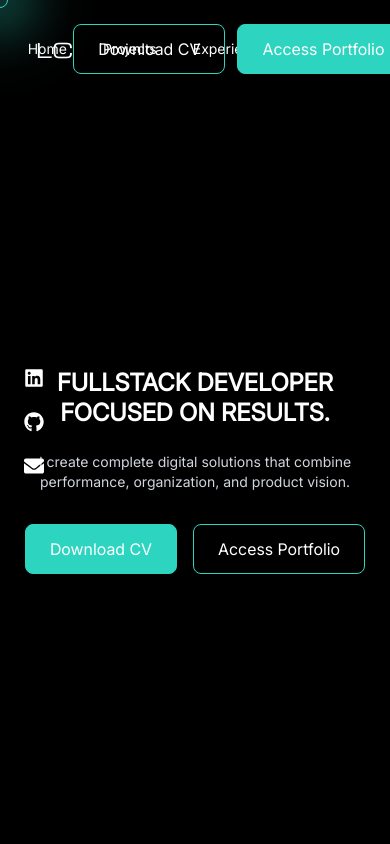
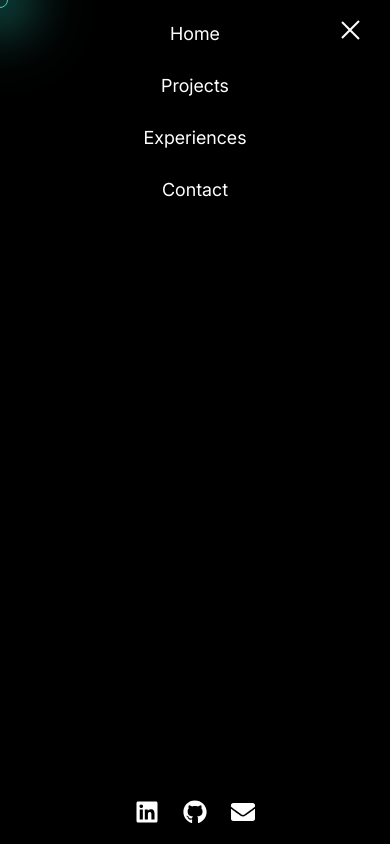
Before and after one commit to lucascarmon4/portfolio-lucascarmona, a React (Vite) app: page / in a window 390 px wide. Shown: the top 844 px of the page. Built offline with nearby package versions, Linux system fonts and the light colour scheme.

Commit message:
menu mobile

```diff
--- a/src/components/Header.tsx
+++ b/src/components/Header.tsx
@@ -2,36 +2,40 @@ import { useEffect, useState } from "react";
 import { useTranslation } from "react-i18next";
 import Button from "./Button";
 import { Link } from "react-scroll";
+import { FaLinkedin, FaGithub, FaEnvelope } from "react-icons/fa";
 
 function Header() {
     const { t } = useTranslation();
-    const navLinksStyle = "hover-underline";
-
     const [isScrolled, setIsScrolled] = useState(false);
+    const [isMobileMenuOpen, setIsMobileMenuOpen] = useState(true);
 
     useEffect(() => {
         const handleScroll = () => {
             setIsScrolled(window.scrollY > 30);
         };
-
         window.addEventListener("scroll", handleScroll);
         return () => window.removeEventListener("scroll", handleScroll);
     }, []);
 
-    const [curLang, _] = useState<"pt" | "en">("pt");
+    const navLinks = [
+        { to: "top", label: t("header.nav.home"), offset: -window.innerHeight },
+        { to: "projects", label: t("header.nav.projects"), offset: -100 },
+        { to: "experiences", label: t("header.nav.experiences"), offset: -100 },
+        { to: "contact", label: t("header.nav.contact"), offset: -20 },
+    ];
+
+    const navLinksStyle = "hover-underline";
 
     return (
         <>
             <div id="top" />
             <header
-                id="header"
-                className={`bg-black text-white w-full fixed top-0 left-0 z-50 transition-all duration-300 ${
+                className={`bg-black font-['Inter400'] text-white fixed top-0 left-0 w-full z-50 transition-all duration-300 ${
                     isScrolled ? "h-[72px] py-4" : "h-[98px] py-6"
                 }`}
             >
-                <div className="max-w-10xl mx-auto px-9 relative flex items-center justify-between transition-all duration-300">
-                    {/* Logo à esquerda */}
-                    <div className="flex-shrink-0">
+                <div className="max-w-7xl mx-auto px-6 flex items-center justify-between">
+                    {/* Logo */}
                     <h1
                         className={`font-['Michroma'] transition-all duration-300 ${
                             isScrolled
@@ -41,71 +45,106 @@ function Header() {
                     >
                         LC
                     </h1>
+
+                    {/* Ícone Hamburguer */}
+                    <div
+                        className="sm:hidden flex flex-col gap-[6px] cursor-pointer z-50"
+                        onClick={() => setIsMobileMenuOpen(!isMobileMenuOpen)}
+                    >
+                        <div
+                            className={`w-6 h-[2px] bg-white transition-all origin-left ${
+                                isMobileMenuOpen
+                                    ? "rotate-45 -translate-y-2"
+                                    : ""
+                            }`}
+                        ></div>
+                        <div
+                            className={`w-6 h-[2px] bg-white transition-all ${
+                                isMobileMenuOpen ? "opacity-0" : ""
+                            }`}
+                        ></div>
+                        <div
+                            className={`w-6 h-[2px] bg-white transition-all origin-left ${
+                                isMobileMenuOpen
+                                    ? "-rotate-45 -translate-y-2"
+                                    : ""
+                            }`}
+                        ></div>
                     </div>
 
-                    {/* Navbar centralizada absolutamente */}
-                    <nav className="font-['Inter400'] absolute left-1/2 top-1/2 -translate-x-1/2 -translate-y-1/2">
+                    {/* Navbar Desktop */}
+                    <nav className="hidden sm:block absolute left-1/2 top-1/2 -translate-x-1/2 -translate-y-1/2 font-['Inter400']">
                         <ul className="flex gap-x-9 text-sm sm:text-base">
-                            <li>
+                            {navLinks.map(({ to, label, offset }) => (
+                                <li key={to}>
                                     <Link
-                                    to="top"
+                                        to={to}
                                         className={navLinksStyle}
                                         duration={500}
                                         smooth
-                                    offset={-window.innerHeight}
+                                        offset={offset}
                                     >
-                                    {t("header.nav.home")}
+                                        {label}
                                     </Link>
                                 </li>
-                            <li>
-                                <Link
-                                    to="projects"
-                                    className={navLinksStyle}
-                                    duration={500}
-                                    smooth
-                                    offset={-100}
-                                >
-                                    {t("header.nav.projects")}
-                                </Link>
-                            </li>
-                            <li>
-                                <Link
-                                    to="experiences"
-                                    className={navLinksStyle}
-                                    duration={500}
-                                    smooth
-                                    offset={-100}
-                                >
-                                    {t("header.nav.experiences")}
-                                </Link>
-                            </li>
-                            <li>
-                                <Link
-                                    to="contact"
-                                    className={navLinksStyle}
-                                    duration={500}
-                                    smooth
-                                    offset={-20}
-                                >
-                                    {t("header.nav.contact")}
-                                </Link>
-                            </li>
+                            ))}
                         </ul>
                     </nav>
 
-                    {/* Botões à direita */}
-                    <div className="flex gap-3 flex-shrink-0">
+                    {/* Botões Desktop */}
+                    <div className="hidden sm:flex gap-3">
                         <Button type="secondary">
-                            <a
-                                href={`/cv/lucascarmona-${curLang}.pdf`}
-                                download
-                            >
+                            <a href="/cv/lucascarmona-pt.pdf" download>
                                 {t("header.button2")}
                             </a>
                         </Button>
                         <Button type="primary">{t("header.button1")}</Button>
                     </div>
                 </div>
+
+                {/* Menu Mobile */}
+                <nav
+                    className={`p-5 fixed top-0 left-0 w-full h-screen bg-black flex flex-col items-center justify-between gap-10 transition-transform duration-300 ${
+                        isMobileMenuOpen ? "translate-x-0" : "-translate-x-full"
+                    } sm:hidden`}
+                >
+                    <ul className="text-lg space-y-6 text-center">
+                        {navLinks.map(({ to, label, offset }) => (
+                            <li key={to}>
+                                <Link
+                                    to={to}
+                                    smooth
+                                    duration={500}
+                                    offset={offset}
+                                    onClick={() => setIsMobileMenuOpen(false)}
+                                >
+                                    {label}
+                                </Link>
+                            </li>
+                        ))}
+                    </ul>
+
+                    {/* SOCIAL MEDIA */}
+                    <div className="flex gap-6 text-2xl">
+                        <a
+                            href="https://linkedin.com/in/lucas-carmona-neto"
+                            target="_blank"
+                            rel="noopener noreferrer"
+                        >
+                            <FaLinkedin className="hover:text-teal-400 transition duration-400 hover:scale-110 cursor-pointer" />
+                        </a>
+                        <a
+                            href="https://github.com/lucascarmon4"
+                            target="_blank"
+                            rel="noopener noreferrer"
+                        >
+                            <FaGithub className="hover:text-teal-400 transition duration-400 hover:scale-110 cursor-pointer" />
+                        </a>
+                        <a href="mailto:lucascarmonaneto510@gmail.com">
+                            <FaEnvelope className="hover:text-teal-400 transition duration-400 hover:scale-110 cursor-pointer" />
+                        </a>
+                    </div>
+                </nav>
             </header>
         </>
     );
```
Lines whose indentation alone changed are shown as unchanged.
